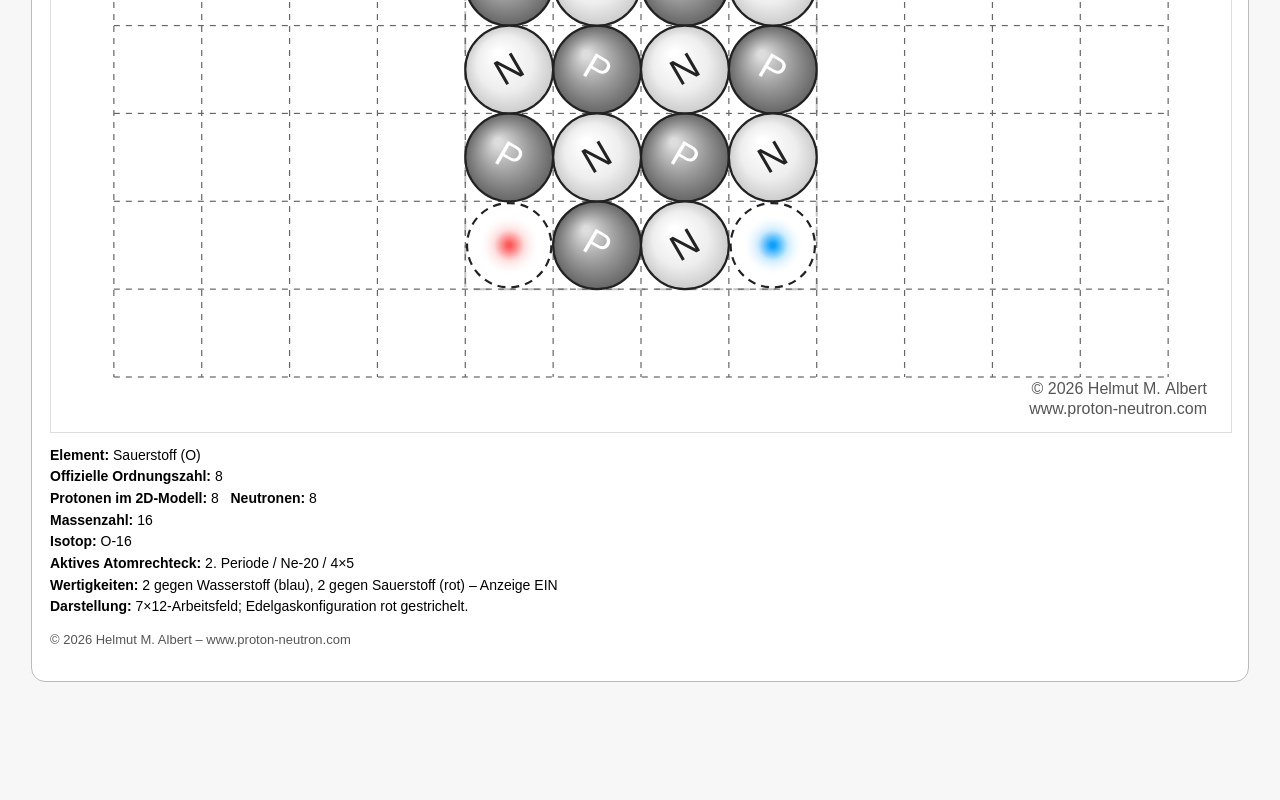
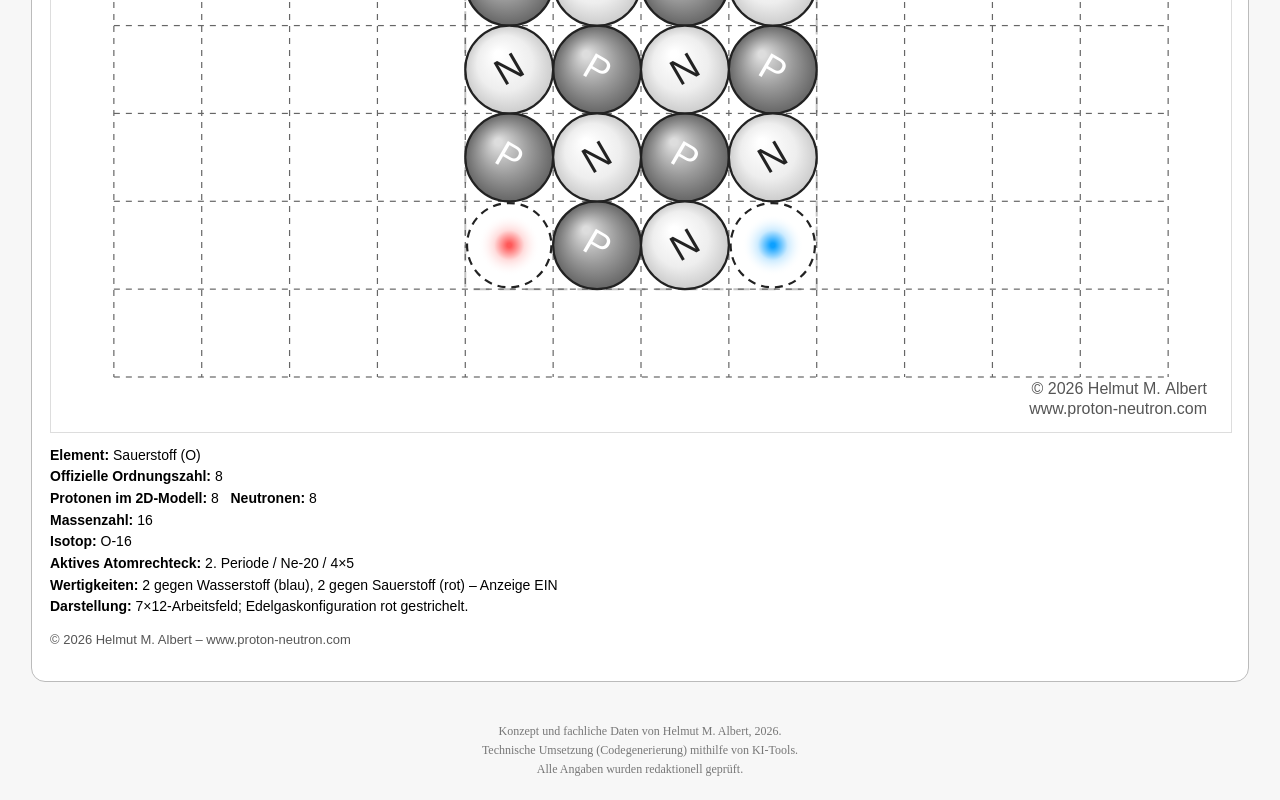
Before and after one commit to Atom-Generator/2d-Atome-Albert, a plain HTML site: page index.html in a window 1280 px wide. Shown: the part 624-1424 px from the top of the page. Before the commit the page ends 1326 px from the top, so only its background shows below. Drawn offline with Linux system fonts and the light colour scheme.

Commit message:
Urheber- und Redaktionshinweis hinzugefügt

```diff
--- a/index.html
+++ b/index.html
@@ -855,5 +855,11 @@ function downloadPNG(){
 initElements();
 generateAtom();
 </script>
+
+<footer style="text-align:center; font-size:12px; color:#777; padding:20px; line-height:1.6;">
+  Konzept und fachliche Daten von Helmut M. Albert, 2026.<br>
+  Technische Umsetzung (Codegenerierung) mithilfe von KI-Tools.<br>
+  Alle Angaben wurden redaktionell geprüft.
+</footer>
 </body>
 </html>
```
